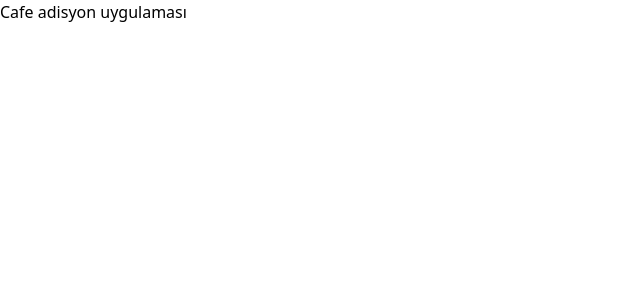
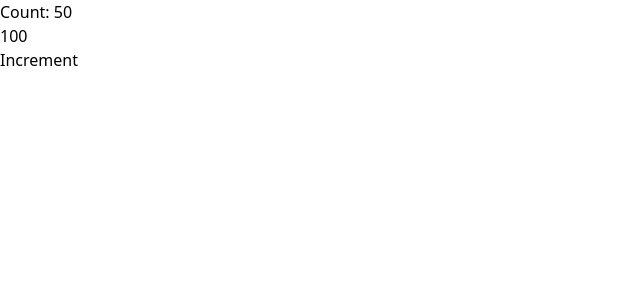
Before and after one commit to hmzshin/cafe-adisyon, a Vue app: page / in a window 1280 px wide. Shown: the top 300 px of the page, without its empty margins (0-640 px from the left). Built offline with nearby package versions, Linux system fonts and the light colour scheme.

Commit message:
feature: defines store and Store instance

```diff
--- a/src/App.vue
+++ b/src/App.vue
@@ -3,7 +3,7 @@ import HelloWorld from "./components/HelloWorld.vue";
 </script>
 
 <template>
-  <HelloWorld msg="Cafe adisyon uygulaması" />
+  <HelloWorld />
 </template>
 
 <style scoped></style>
--- a/src/components/HelloWorld.vue
+++ b/src/components/HelloWorld.vue
@@ -1,13 +1,18 @@
 <script setup lang="ts">
-import { ref } from "vue";
+import { computed } from "vue";
+import { store } from "../store/store";
 
-defineProps<{ msg: string }>();
-
-const count = ref(0);
+const myStore = store();
+const count = computed(() => myStore.count);
+const doubleCount = computed(() => myStore.doubleCount);
 </script>
 
 <template>
-  <h1>{{ msg }}</h1>
+  <div>
+    <p>Count: {{ count }}</p>
+    <p>{{ doubleCount }}</p>
+    <button @click="myStore.increment">Increment</button>
+  </div>
 </template>
 
 <style scoped></style>
--- /dev/null
+++ b/src/interfaces/Store.ts
@@ -0,0 +1,3 @@
+export interface Store {
+  count: number;
+}
--- /dev/null
+++ b/src/store/store.ts
@@ -0,0 +1,19 @@
+import { defineStore } from "pinia";
+
+import { Store } from "../interfaces/Store";
+
+export const store = defineStore("adisyon", {
+  state: (): Store => ({
+    count: 50,
+  }),
+
+  actions: {
+    increment() {
+      this.count++;
+    },
+  },
+
+  getters: {
+    doubleCount: (state: Store): number => state.count * 2,
+  },
+});
```
Also changed, not shown: src/router/router.ts (added).
